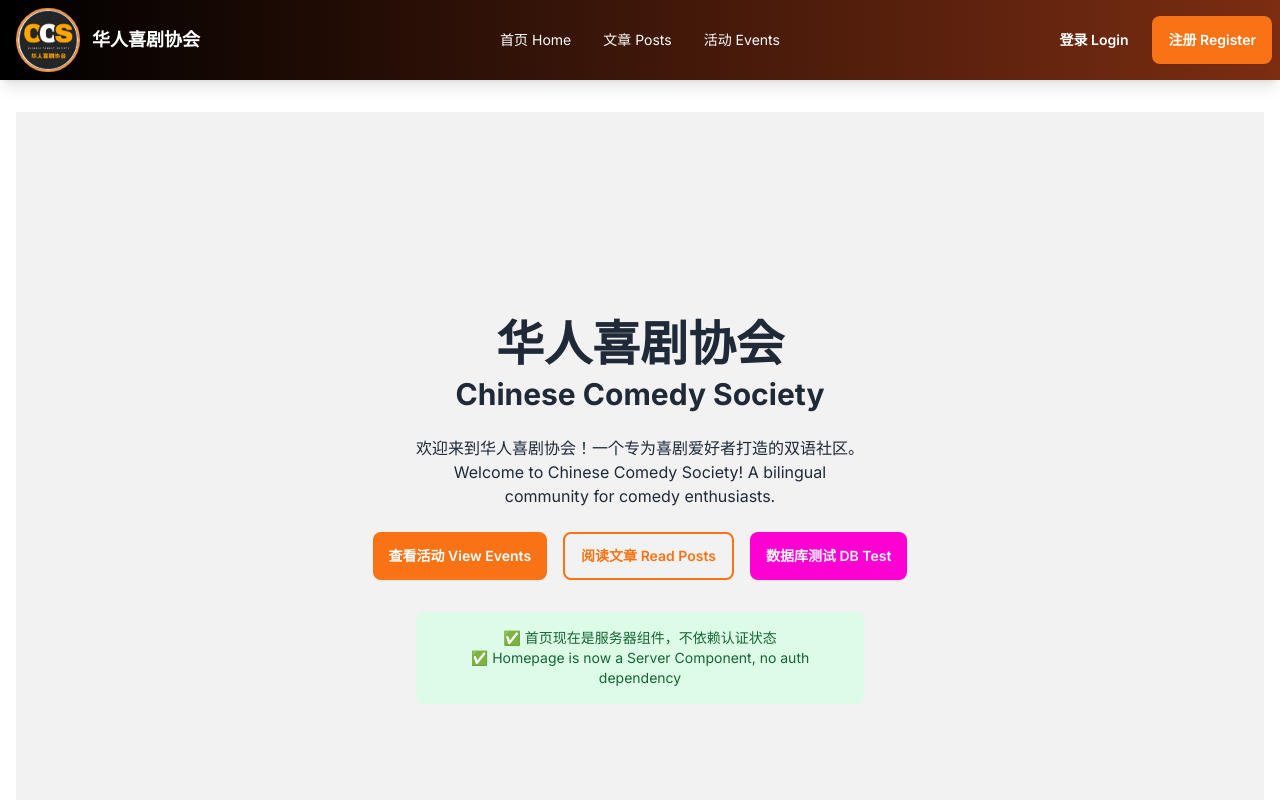
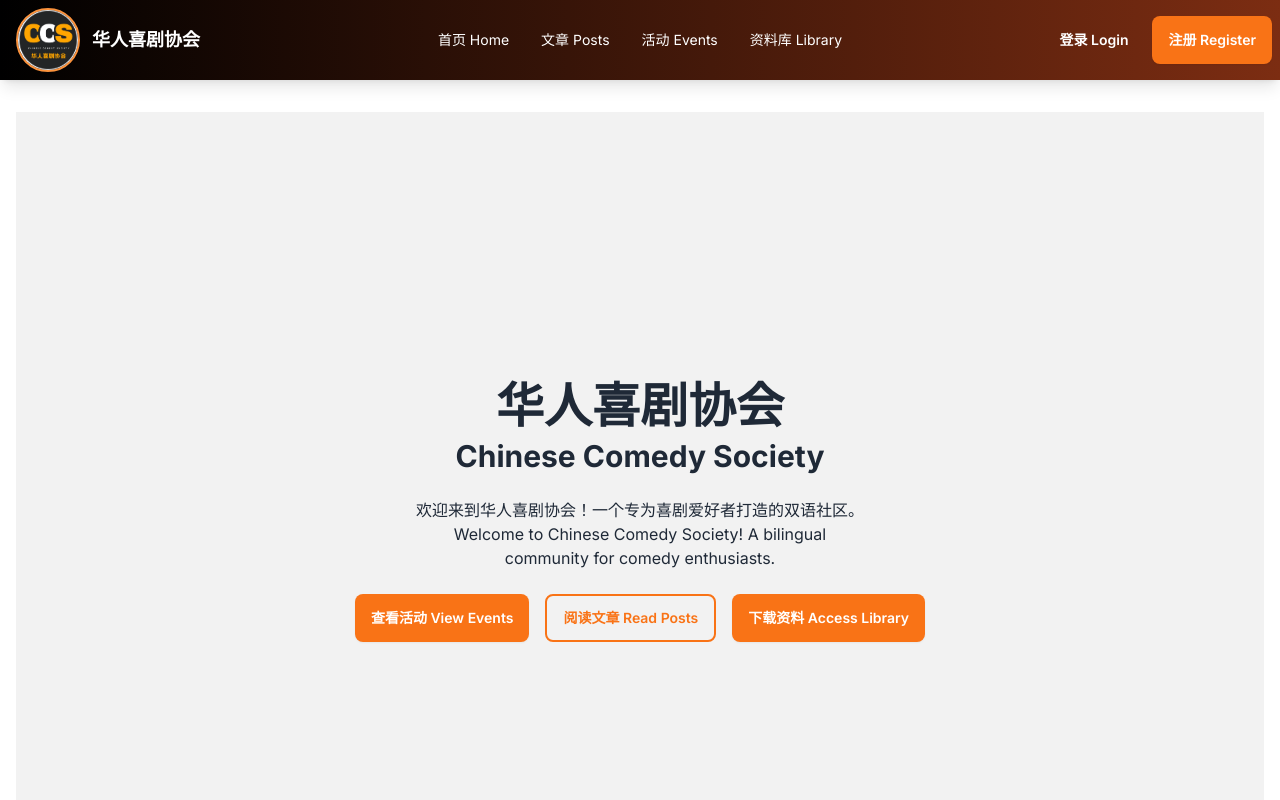
Before and after one commit to sherryguocc/chinese-comedy-society, a Next.js app: page / in a window 1280 px wide. Shown: the top 800 px of the page. Built offline with nearby package versions, Linux system fonts and the light colour scheme; no server answers.

Commit message:
recover all the buttons for nav bar

```diff
--- a/app/page.tsx
+++ b/app/page.tsx
@@ -21,18 +21,11 @@ export default function HomePage() {
               <Link href="/posts" className="btn btn-outline">
                 阅读文章 Read Posts
               </Link>
-              <Link href="/test-db" className="btn btn-secondary">
-                数据库测试 DB Test
+              <Link href="/Library" className="btn btn-primary">
+                下载资料 Access Library
               </Link>
             </div>
 
-            <div className="mt-8 p-4 bg-green-100 rounded-lg">
-              <p className="text-sm text-green-800">
-                ✅ 首页现在是服务器组件，不依赖认证状态
-                <br />
-                ✅ Homepage is now a Server Component, no auth dependency
-              </p>
-            </div>
           </div>
         </div>
       </div>
--- a/components/Navbar.tsx
+++ b/components/Navbar.tsx
@@ -34,6 +34,7 @@ export default function Navbar() {
             <li><Link href="/" className="text-white hover:text-orange-300 border-0">首页 Home</Link></li>
             <li><Link href="/posts" className="text-white hover:text-orange-300 border-0">文章 Posts</Link></li>
             <li><Link href="/events" className="text-white hover:text-orange-300 border-0">活动 Events</Link></li>
+            <li><Link href="/library" className="text-white hover:text-orange-300 border-0">资料库 Library</Link></li>
           </ul>
         </div>
 
@@ -65,7 +66,7 @@ export default function Navbar() {
             <li><Link href="/">首页 Home</Link></li>
             <li><Link href="/posts">文章 Posts</Link></li>
             <li><Link href="/events">活动 Events</Link></li>
-            {user && <li><Link href="/profile">个人 Profile</Link></li>}
+            <li><Link href="/library">资料库 Library</Link></li>
             {profile?.role === 'admin' && (
               <li><Link href="/admin/dashboard">管理后台 Admin</Link></li>
             )}
@@ -88,7 +89,7 @@ export default function Navbar() {
           <li><Link href="/" className="text-white hover:text-orange-300 border-0">首页 Home</Link></li>
           <li><Link href="/posts" className="text-white hover:text-orange-300 border-0">文章 Posts</Link></li>
           <li><Link href="/events" className="text-white hover:text-orange-300 border-0">活动 Events</Link></li>
-          {user && <li><Link href="/profile" className="text-white hover:text-orange-300 border-0">个人 Profile</Link></li>}
+          <li><Link href="/library" className="text-white hover:text-orange-300 border-0">资料库 Library</Link></li>
           {profile?.role === 'admin' && (
             <li><Link href="/admin/dashboard" className="text-white hover:text-orange-300 border-0">管理后台 Admin</Link></li>
           )}
@@ -117,7 +118,6 @@ export default function Navbar() {
                   )}
                 </span>
               </li>
-              <li><Link href="/profile">个人资料 Profile</Link></li>
               <li><button onClick={signOut}>退出登录 Sign Out</button></li>
             </ul>
           </div>
```
